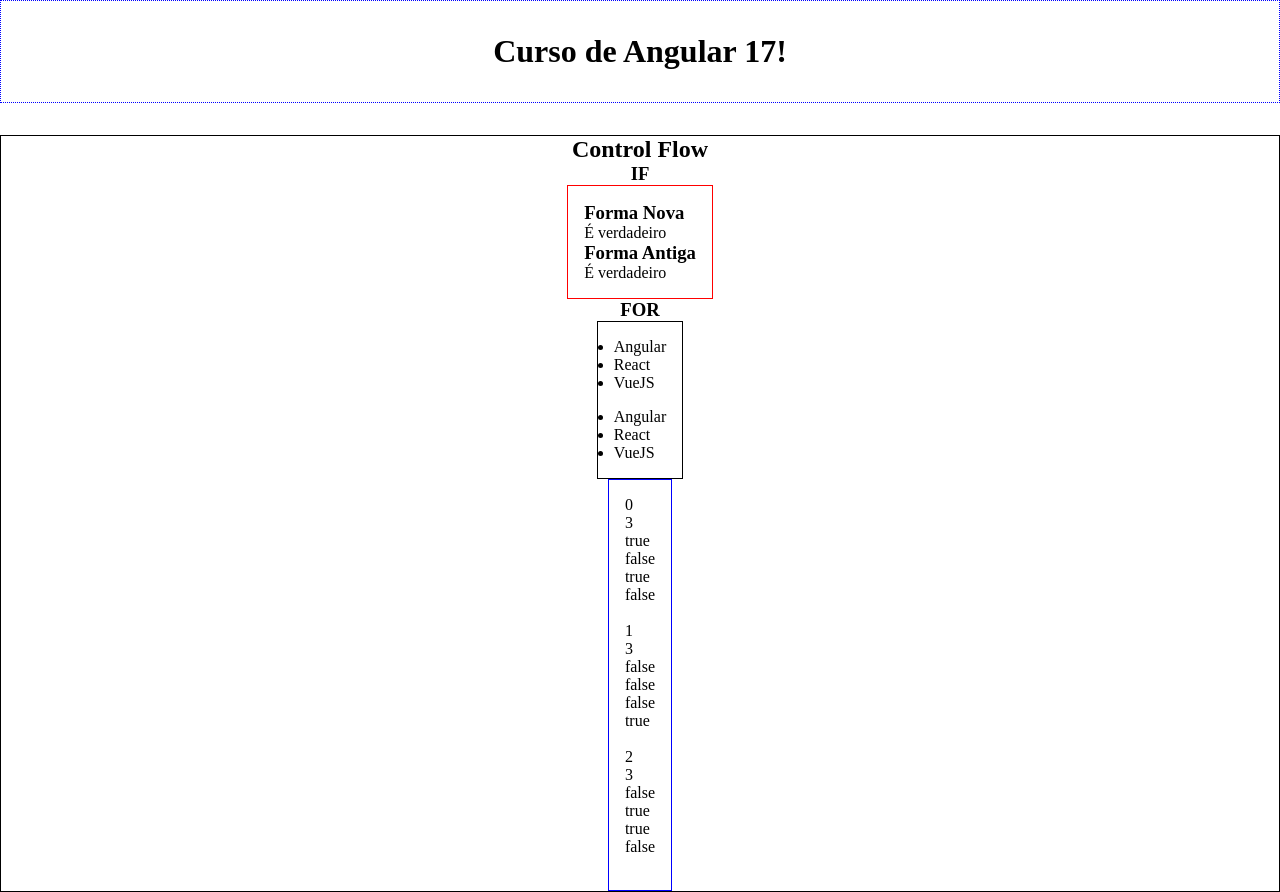
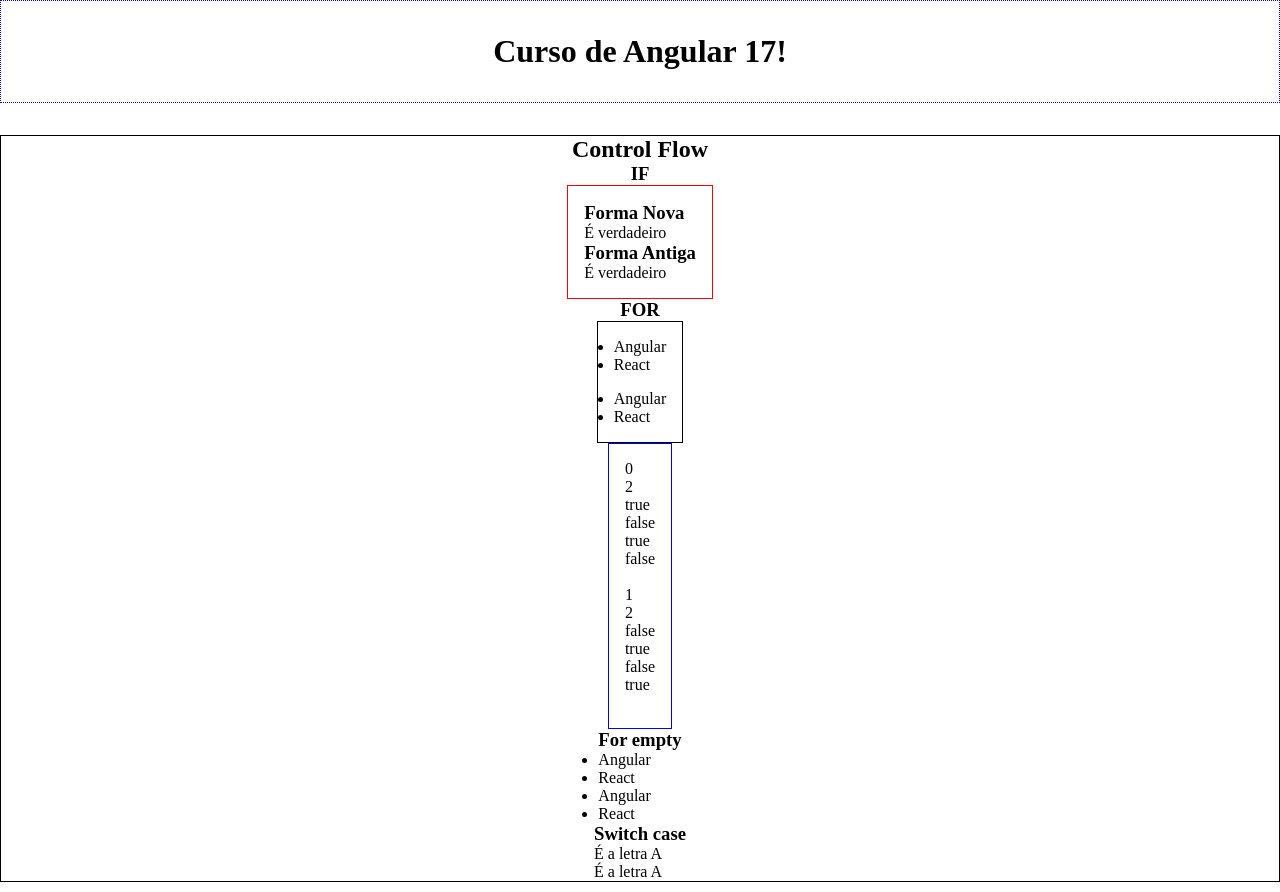
Before and after one commit to aaglis/estudos-angular, an Angular app: page / in a window 1280 px wide. Built offline with nearby package versions, Linux system fonts and the light colour scheme.

Commit message:
feature: for empty || switch case

```diff
--- a/src/app/components/template/template-control-flow/template-control-flow.component.html
+++ b/src/app/components/template/template-control-flow/template-control-flow.component.html
@@ -57,4 +57,60 @@
             }
         </ul>
     </div>
+
+    <div class="for-empty">
+        <h3>For empty</h3>
+        <!--Forma Nova-->
+        <ul>
+            @for (curso of cursos; track curso) {
+                <li>{{curso}}</li>
+            } @empty {
+                <li>Sem cursos disponiveis.</li>
+            }
+        </ul>
+        <!--Forma Antiga-->
+        <ng-container *ngIf="cursos.length > 0; else semCursos">
+            <ul>
+                <li *ngFor="let curso of cursos">
+                    {{curso}}
+                </li>
+            </ul>
+        </ng-container>
+        <ng-template #semCursos>
+            <ul>
+                <li>Sem cursos disponiveis</li>
+            </ul>
+        </ng-template>
+    </div>
+
+    <div class="switch-case">
+        <h3>Switch case</h3>
+        <!--Forma Nova-->
+        @switch (switchCondition) {
+            @case ('A') {
+                <p>É a letra A</p>
+            }
+            @case ('B') {
+                <p>É a letra B</p>
+            }
+            @default {
+                <p>Não é a letra que você está procurando</p>
+            }
+        }
+        <!--Forma Antiga-->
+        <ng-container [ngSwitch]="switchCondition">
+
+            <ng-container *ngSwitchCase="'A'">
+                <p>É a letra A</p>
+            </ng-container>
+            <ng-container *ngSwitchCase="'B'">
+                <p>É a letra B</p>
+            </ng-container>
+            <ng-container *ngSwitchDefault>
+                <p>Não é a letra que você está procurando</p>
+            </ng-container>
+
+        </ng-container>
+    </div>
+
 </div>
--- a/src/app/components/template/template-control-flow/template-control-flow.component.ts
+++ b/src/app/components/template/template-control-flow/template-control-flow.component.ts
@@ -9,8 +9,10 @@ import { Component } from '@angular/core';
   styleUrl: './template-control-flow.component.scss'
 })
 export class TemplateControlFlowComponent {
+    public switchCondition = 'A'
 
-    public cursos = ["Angular", "React", "VueJS"]
+
+    public cursos = ["Angular", "React"]
 
     public isTrue = true
 
```
